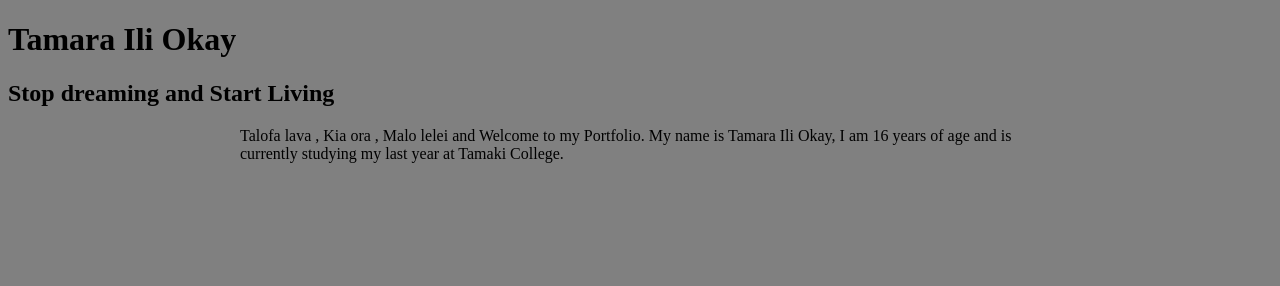
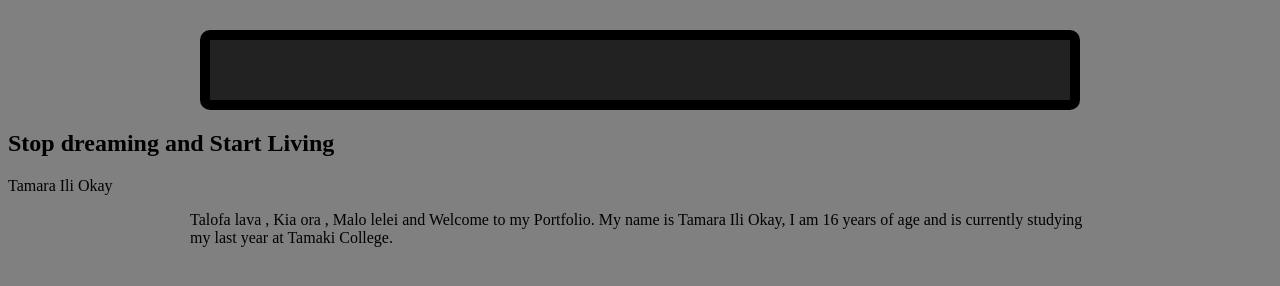
Before and after one commit to tamaraokay/portfolio, a plain HTML site: page Index.html in a window 1280 px wide. Drawn offline with Linux system fonts and the light colour scheme.

Commit message:
more changes

```diff
--- a/Index.html
+++ b/Index.html
@@ -9,12 +9,12 @@
 </head>
 
 <header>
-    <h1>Tamara Ili Okay </h1>
-    <h2>Stop dreaming and Start Living</h2>
+    <h1 class="one"> <h2>Stop dreaming and Start Living</h2> Tamara Ili Okay
+    </h1>
 </header>
 
 <body>
-<div id="page-wrap">
+<div id="wrap">
 <p>Talofa lava , Kia ora , Malo lelei and Welcome to my Portfolio. My name is Tamara Ili Okay, I am 16 years of age and is currently studying my last year at Tamaki College.</p>
 </div>
 </body>
--- a/stylesheet.css
+++ b/stylesheet.css
@@ -1,7 +1,21 @@
 html {
     background-color: grey;
 }
-#page-wrap {
+#wrap {
+    width: 900px;
+    margin: 0 auto;
+}
+h1.one {
+    background-color: #222222;
+    padding: 30px;
     width: 800px;
     margin: 0 auto;
+    margin-top: 30px;
+
+    color: #FFFFFF;
+    font-size: 50px;
+    text-align: center;
+    line-height: 130%;
+    border: 10px solid #000000;
+    border-radius: 10px;
 }
```
